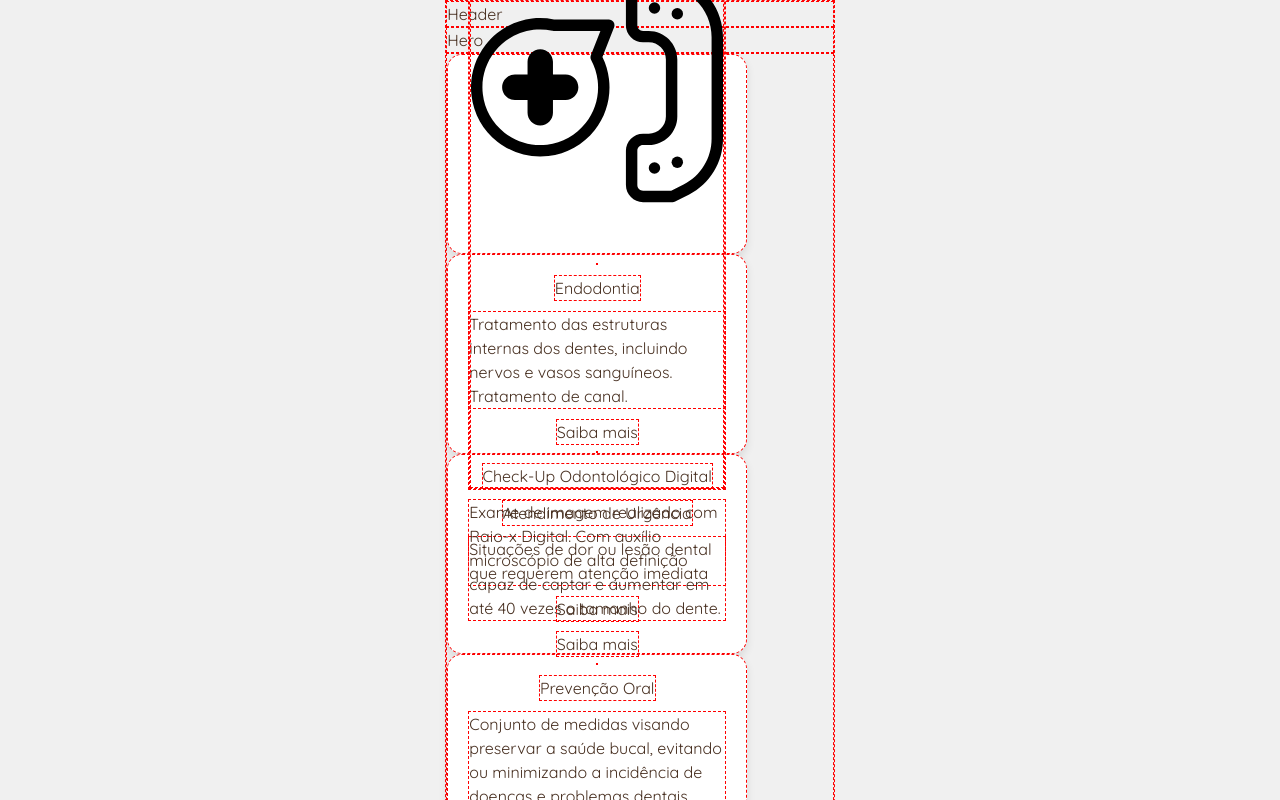
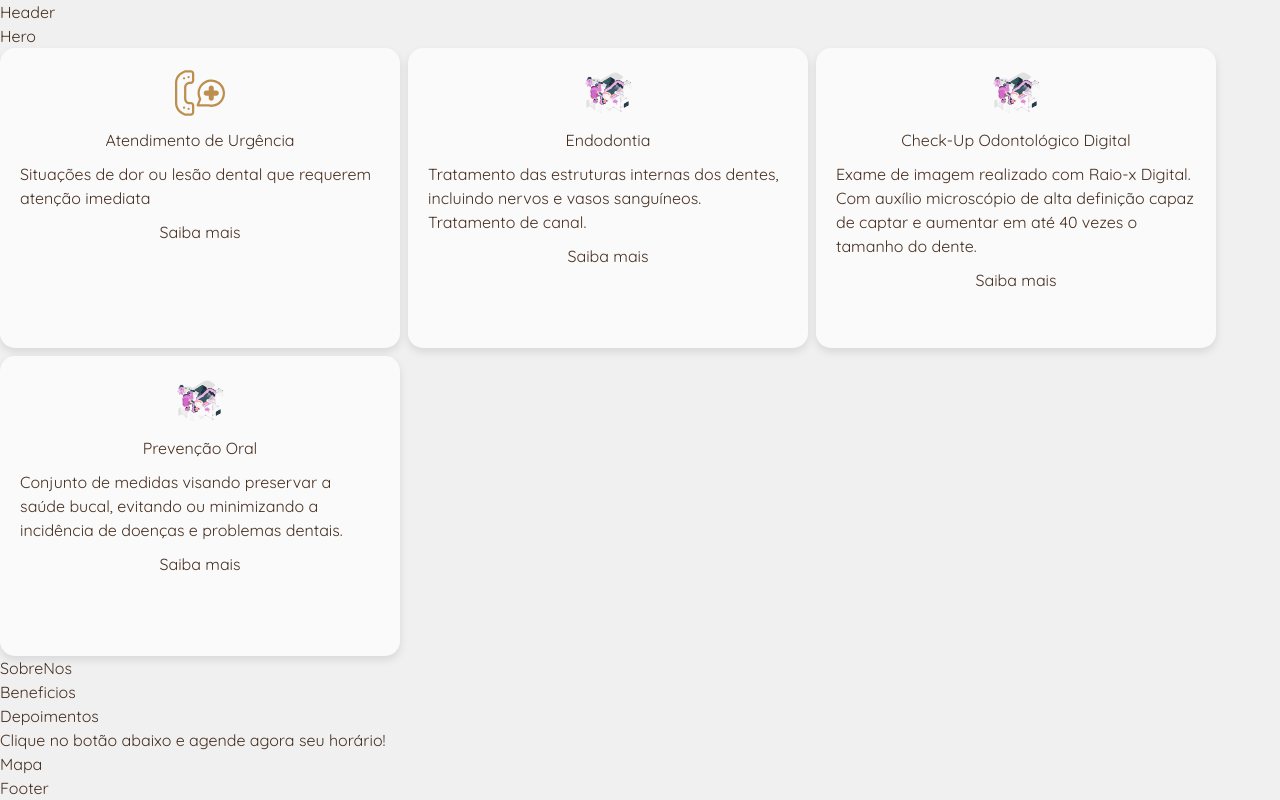
Before and after one commit to kevinmarangoni/implantesfacilitados, a Next.js app: page / in a window 1280 px wide. Shown: the top 800 px of the page. Built offline with nearby package versions, Linux system fonts and the light colour scheme.

Commit message:
addIcon Importation In treatment

```diff
--- a/src/app/page.tsx
+++ b/src/app/page.tsx
@@ -43,9 +43,9 @@ display: flex;
 justify-content: center;
 align-items: flex-start;
 
-*{
+/* *{
   border: 1px dashed red;
-}
+} */
 `
 const Content = styled.div`
 
--- a/src/assets/illustration/dentist.tsx
+++ b/src/assets/illustration/dentist.tsx
@@ -2,7 +2,6 @@ import styled from 'styled-components'
 import React from 'react'
 
 const Container = styled.div`
-  transform: rotate(180deg);
   height: 100%;
   width: 100%;
 `
--- a/src/assets/illustration/urgency.tsx
+++ b/src/assets/illustration/urgency.tsx
@@ -2,15 +2,19 @@ import styled from 'styled-components'
 import React from 'react'
 
 const Container = styled.div`
-  transform: rotate(180deg);
   height: 100%;
-  width: 100%;
+	width: 100%;
+
+  svg{
+	height: 100%;
+  	width: 100%;
+  }
 `
 
-const UrgencyIllustration = () => {
+const UrgencyIcon = ({color}) => {
   return (
     <Container>
-<svg fill="#000000" height="800px" width="800px" version="1.1" id="Layer_1" xmlns="http://www.w3.org/2000/svg"
+<svg fill={color ?? `#000`} version="1.1" id="Layer_1" xmlns="http://www.w3.org/2000/svg"
 	 viewBox="0 0 470.693 470.693">
 <g>
 	<g>
@@ -69,4 +73,4 @@ const UrgencyIllustration = () => {
   )
 }
 
-export default UrgencyIllustration
+export default UrgencyIcon
--- a/src/components/Tratamento/components/card/Card.tsx
+++ b/src/components/Tratamento/components/card/Card.tsx
@@ -1,10 +1,17 @@
+import DentistIllustration from '@/assets/illustration/dentist';
+import UrgencyIcon from '@/assets/illustration/urgency';
 import React from 'react';
-import styled from 'styled-components';
+import styled,{useTheme} from 'styled-components';
 
-const Card = ({ title, icon, description, button }) => {
+const Card = ({ title, description, button, index}) => {
+
+    const theme = useTheme();
+
+    const iconList = [<UrgencyIcon color={theme.color.font[10]} />, <DentistIllustration />, <DentistIllustration />, <DentistIllustration />,]
+
   return (
     <Container>
-      <Icon>{icon}</Icon>
+      <Icon>{iconList[index]}</Icon>
       <Title>{title}</Title>
       <Description>{description}</Description>
       <Button>{button}</Button>
@@ -13,19 +20,22 @@ const Card = ({ title, icon, description, button }) => {
 };
 
 const Container = styled.section`
-  height: 200px;
-  width: 300px;
+  height: fit-content;
+  min-height: 300px;
+  width: 400px;
   display: flex;
   flex-direction: column;
-  justify-content: center;
+  justify-content: flex-start;
   align-items: center;
-  background-color: white;
+  background-color: ${({theme})=> theme.color.background[30]};
   border-radius: 15px;
   box-shadow: 0 4px 8px rgba(0, 0, 0, 0.1);
   padding: 20px;
 `;
 
 const Icon = styled.div`
+height: 50px;
+width: 50px;
 `;
 
 const Title = styled.p`
--- a/src/components/Tratamento/index.tsx
+++ b/src/components/Tratamento/index.tsx
@@ -1,38 +1,45 @@
 import { TranslationObject } from '@/translation';
 import React from 'react';
 import Card from '@/components/Tratamento/components/card/Card';
-import UrgencyIllustration from '@/assets/illustration/urgency';
-
-
-
-type IllustrationsType = {
-  [key: string]: () => JSX.Element;
-};
-
+import UrgencyIcon from '@/assets/illustration/urgency';
+import styled from 'styled-components';
 
 const Tratamento: React.FC<{t: TranslationObject}> = ({t}) => {
 
-  function chooseIcon(name: string) {   if(name === 'urgency'){     return <UrgencyIllustration />   } }
+  const illustrations = {
+    urgency: <UrgencyIcon/>
+  }
+ const xqld = 'urgency'
 
 
   return (
-    <div>
-      {t.treatment.cards.map((item, index) => {
-
-
-
-        return (
+    <Container>
+      <Content>
+      {t.treatment.cards.map((item, index) => (
         <Card
           key={index}
+          index={index}
           title={item.title}
-            icon={chooseIcon(item.icon)}
+          // icon ={illustrations[item.icon]}
           description={item.text}
           button={item.button}
         />
-        );
-      })}
-    </div>
+      ))}
+      </Content>
+    </Container>
   );
 };
 
 export default Tratamento;
+
+
+const Container = styled.section`
+
+`
+
+const Content = styled.section`
+  display: flex;
+  flex-direction: row;
+  gap: 8px;
+  flex-wrap: wrap;
+`
--- a/src/translation/base/pt-BR.json
+++ b/src/translation/base/pt-BR.json
@@ -26,7 +26,7 @@
         "text": "Com a Endodontia Facilitada, você pode confiar que receberá a indicação ideal para realizar seu tratamento com qualidade e cuidados excepcionais para sua saúde bucal.",
         "cards": [
             {
-                "icon": "urgency",
+                "icon": "src/assets/illustration/urgency.tsx",
                 "title": "Atendimento de Urgência",
                 "text": "Situações de dor ou lesão dental que requerem atenção imediata",
                 "button": "Saiba mais"
```
Lines whose indentation alone changed are shown as unchanged.
